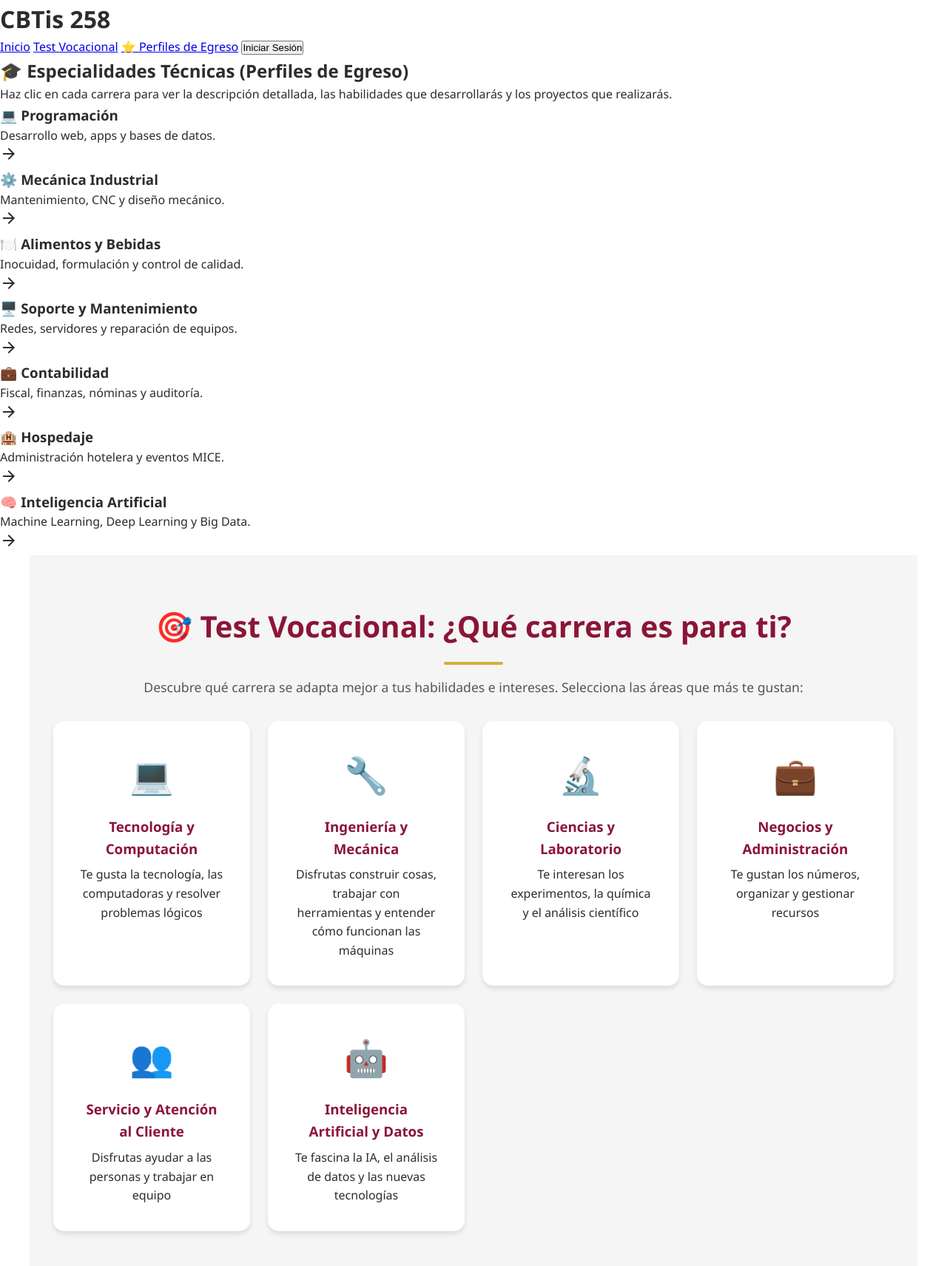
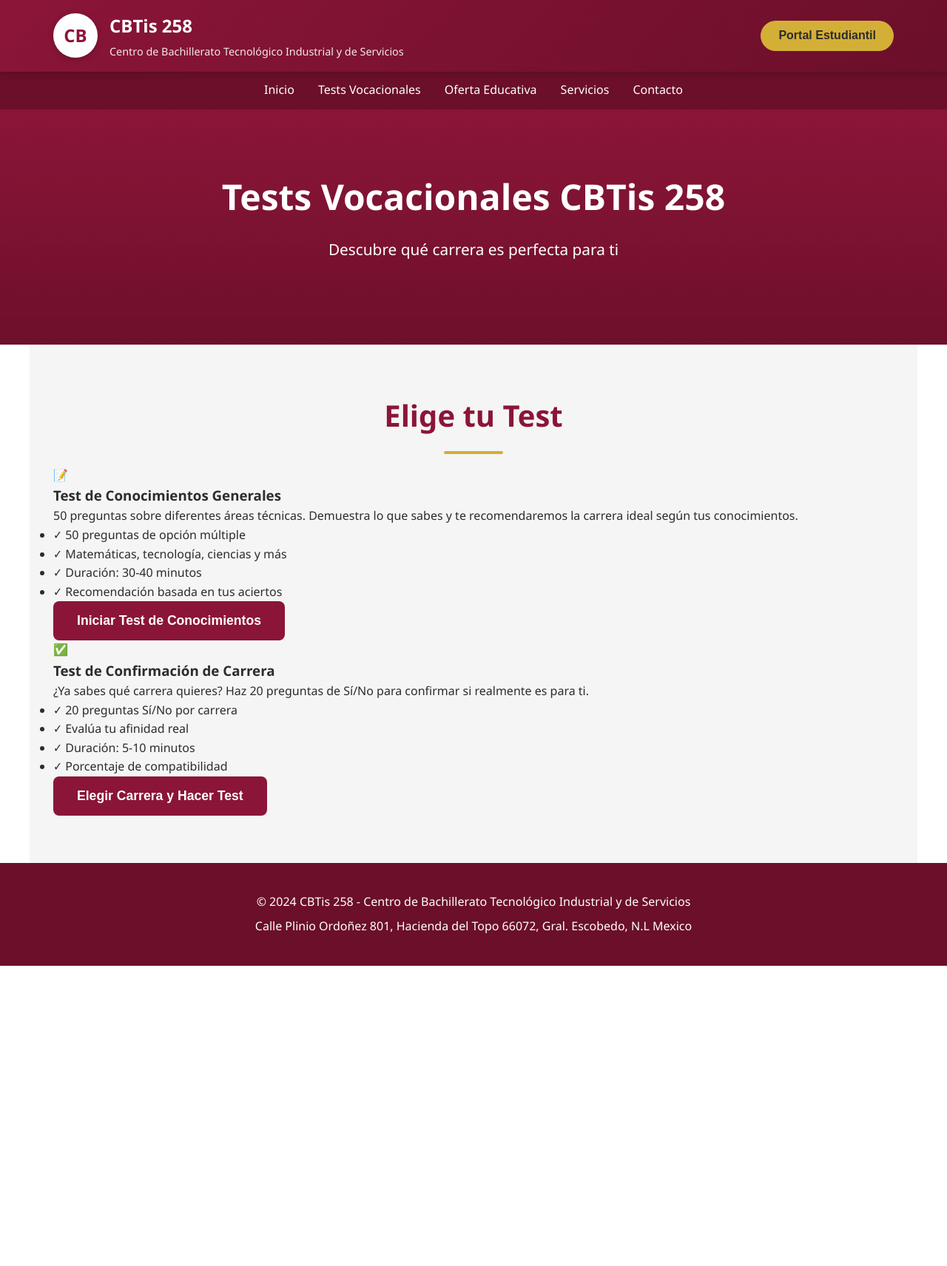
Before and after one commit to Diego-Carballo8/PAGINA_CBTIS258, a plain HTML site: page test.html in a window 1280 px wide. Shown: the whole page at 74% size. After the commit the page ends 1306 px from the top, so only its background shows below. Drawn offline with Linux system fonts and the light colour scheme; a script that the page names is missing.

Commit message:
Update test.html

```diff
--- a/test.html
+++ b/test.html
@@ -3,148 +3,194 @@
 <head>
     <meta charset="UTF-8">
     <meta name="viewport" content="width=device-width, initial-scale=1.0">
-    <title>CBTis 258 - Perfiles de Egreso</title>
+    <title>CBTis 258 - Tests Vocacionales</title>
     <link rel="stylesheet" href="styles.css">
-    <link href="https://fonts.googleapis.com/icon?family=Material+Icons" rel="stylesheet">
 </head>
 <body>
-
-    <header class="main-header">
-        <h1>CBTis 258</h1>
-        <nav>
-            <a href="index.html#inicio">Inicio</a>
-            <a href="test.html#test-vocacional">Test Vocacional</a>
-            <a href="#" class="nav-button active">⭐ Perfiles de Egreso</a>
-            <button class="nav-button primary" onclick="openLoginModal()">Iniciar Sesión</button>
-        </nav>
+    <!-- Header -->
+    <header class="header">
+        <div class="header-top">
+            <div class="logo-section">
+                <div class="logo">CB</div>
+                <div class="school-info">
+                    <h2>CBTis 258</h2>
+                    <p>Centro de Bachillerato Tecnológico Industrial y de Servicios</p>
+                </div>
+            </div>
+            <button class="login-btn" onclick="openLoginModal()">Portal Estudiantil</button>
+        </div>
     </header>
 
-    <main>
-        <section id="carreras" class="careers-list-section">
-            <h2>🎓 Especialidades Técnicas (Perfiles de Egreso)</h2>
-            <p>Haz clic en cada carrera para ver la descripción detallada, las habilidades que desarrollarás y los proyectos que realizarás.</p>
+    <!-- Navigation -->
+    <nav class="nav">
+        <div class="nav-container">
+            <ul>
+                <li><a href="index.html#inicio">Inicio</a></li>
+                <li><a href="#tests">Tests Vocacionales</a></li>
+                <li><a href="index.html#oferta">Oferta Educativa</a></li>
+                <li><a href="index.html#servicios">Servicios</a></li>
+                <li><a href="index.html#contacto">Contacto</a></li>
+            </ul>
+        </div>
+    </nav>
 
-            <div class="career-grid detail-view">
-                <div class="detail-card" onclick="openCareerModal('programacion')">
-                    <h3>💻 Programación</h3>
-                    <p>Desarrollo web, apps y bases de datos.</p>
-                    <span class="material-icons">arrow_forward</span>
+    <!-- Hero Section -->
+    <section class="hero" id="tests">
+        <h2>Tests Vocacionales CBTis 258</h2>
+        <p>Descubre qué carrera es perfecta para ti</p>
+    </section>
+
+    <!-- Test Selection -->
+    <section class="section">
+        <h2 class="section-title">Elige tu Test</h2>
+        <div class="test-selection-grid">
+            <!-- Test 1: Examen de Conocimientos -->
+            <div class="test-type-card">
+                <div class="test-icon-big">📝</div>
+                <h3>Test de Conocimientos Generales</h3>
+                <p>50 preguntas sobre diferentes áreas técnicas. Demuestra lo que sabes y te recomendaremos la carrera ideal según tus conocimientos.</p>
+                <ul class="test-features">
+                    <li>✓ 50 preguntas de opción múltiple</li>
+                    <li>✓ Matemáticas, tecnología, ciencias y más</li>
+                    <li>✓ Duración: 30-40 minutos</li>
+                    <li>✓ Recomendación basada en tus aciertos</li>
+                </ul>
+                <button class="test-btn primary" onclick="startKnowledgeTest()">Iniciar Test de Conocimientos</button>
             </div>
 
-                <div class="detail-card" onclick="openCareerModal('mecanica')">
-                    <h3>⚙️ Mecánica Industrial</h3>
-                    <p>Mantenimiento, CNC y diseño mecánico.</p>
-                    <span class="material-icons">arrow_forward</span>
+            <!-- Test 2: Tests de Confirmación por Carrera -->
+            <div class="test-type-card">
+                <div class="test-icon-big">✅</div>
+                <h3>Test de Confirmación de Carrera</h3>
+                <p>¿Ya sabes qué carrera quieres? Haz 20 preguntas de Sí/No para confirmar si realmente es para ti.</p>
+                <ul class="test-features">
+                    <li>✓ 20 preguntas Sí/No por carrera</li>
+                    <li>✓ Evalúa tu afinidad real</li>
+                    <li>✓ Duración: 5-10 minutos</li>
+                    <li>✓ Porcentaje de compatibilidad</li>
+                </ul>
+                <button class="test-btn primary" onclick="showCareerSelection()">Elegir Carrera y Hacer Test</button>
             </div>
-
-                <div class="detail-card" onclick="openCareerModal('alimentos')">
-                    <h3>🍽️ Alimentos y Bebidas</h3>
-                    <p>Inocuidad, formulación y control de calidad.</p>
-                    <span class="material-icons">arrow_forward</span>
-                </div>
-
-                <div class="detail-card" onclick="openCareerModal('soporte')">
-                    <h3>🖥️ Soporte y Mantenimiento</h3>
-                    <p>Redes, servidores y reparación de equipos.</p>
-                    <span class="material-icons">arrow_forward</span>
-                </div>
-
-                <div class="detail-card" onclick="openCareerModal('contabilidad')">
-                    <h3>💼 Contabilidad</h3>
-                    <p>Fiscal, finanzas, nóminas y auditoría.</p>
-                    <span class="material-icons">arrow_forward</span>
-                </div>
-
-                <div class="detail-card" onclick="openCareerModal('hospedaje')">
-                    <h3>🏨 Hospedaje</h3>
-                    <p>Administración hotelera y eventos MICE.</p>
-                    <span class="material-icons">arrow_forward</span>
-                </div>
-
-                <div class="detail-card" onclick="openCareerModal('ia')">
-                    <h3>🧠 Inteligencia Artificial</h3>
-                    <p>Machine Learning, Deep Learning y Big Data.</p>
-                    <span class="material-icons">arrow_forward</span>
-                </div>
-
         </div>
     </section>
 
-        <!-- Copiado: Test Vocacional -->
-        <section class="section" id="test-vocacional">
-            <h2 class="section-title">🎯 Test Vocacional: ¿Qué carrera es para ti?</h2>
-            <p class="test-intro">Descubre qué carrera se adapta mejor a tus habilidades e intereses. Selecciona las áreas que más te gustan:</p>
-
-            <div class="test-container">
-                <div class="test-options">
-                    <div class="test-card" data-skills="programacion,ia,robotica,soporte">
-                        <div class="test-icon">💻</div>
-                        <h3>Tecnología y Computación</h3>
-                        <p>Te gusta la tecnología, las computadoras y resolver problemas lógicos</p>
+    <!-- Career Selection Modal (for confirmation test) -->
+    <div class="modal" id="careerSelectionModal">
+        <div class="modal-content modal-large">
+            <button class="close-btn" onclick="closeCareerSelection()">✕</button>
+            <h2 class="modal-title">Selecciona una Carrera para Evaluar</h2>
+            <p style="text-align: center; color: #666; margin-bottom: 2rem;">
+                Elige la carrera que te interesa y responde 20 preguntas para saber si es la indicada para ti
+            </p>
+            <div class="career-selection-grid">
+                <div class="career-select-card" onclick="startConfirmationTest('programacion')">
+                    <div class="career-icon">💻</div>
+                    <h3>Programación</h3>
                 </div>
-
-                    <div class="test-card" data-skills="mecanica,robotica">
-                        <div class="test-icon">🔧</div>
-                        <h3>Ingeniería y Mecánica</h3>
-                        <p>Disfrutas construir cosas, trabajar con herramientas y entender cómo funcionan las máquinas</p>
+                <div class="career-select-card" onclick="startConfirmationTest('mecanica')">
+                    <div class="career-icon">⚙️</div>
+                    <h3>Mecánica Industrial</h3>
                 </div>
-
-                    <div class="test-card" data-skills="alimentos">
-                        <div class="test-icon">🔬</div>
-                        <h3>Ciencias y Laboratorio</h3>
-                        <p>Te interesan los experimentos, la química y el análisis científico</p>
+                <div class="career-select-card" onclick="startConfirmationTest('alimentos')">
+                    <div class="career-icon">🍽️</div>
+                    <h3>Alimentos y Bebidas</h3>
                 </div>
-
-                    <div class="test-card" data-skills="contabilidad,hospedaje">
-                        <div class="test-icon">💼</div>
-                        <h3>Negocios y Administración</h3>
-                        <p>Te gustan los números, organizar y gestionar recursos</p>
+                <div class="career-select-card" onclick="startConfirmationTest('soporte')">
+                    <div class="career-icon">🖥️</div>
+                    <h3>Soporte y Mantenimiento</h3>
                 </div>
-
-                    <div class="test-card" data-skills="hospedaje">
-                        <div class="test-icon">👥</div>
-                        <h3>Servicio y Atención al Cliente</h3>
-                        <p>Disfrutas ayudar a las personas y trabajar en equipo</p>
+                <div class="career-select-card" onclick="startConfirmationTest('contabilidad')">
+                    <div class="career-icon">💼</div>
+                    <h3>Contabilidad</h3>
                 </div>
-
-                    <div class="test-card" data-skills="ia,programacion">
-                        <div class="test-icon">🤖</div>
-                        <h3>Inteligencia Artificial y Datos</h3>
-                        <p>Te fascina la IA, el análisis de datos y las nuevas tecnologías</p>
+                <div class="career-select-card" onclick="startConfirmationTest('hospedaje')">
+                    <div class="career-icon">🏨</div>
+                    <h3>Hospedaje</h3>
+                </div>
+                <div class="career-select-card" onclick="startConfirmationTest('robotica')">
+                    <div class="career-icon">🤖</div>
+                    <h3>Robótica</h3>
+                </div>
+                <div class="career-select-card" onclick="startConfirmationTest('ia')">
+                    <div class="career-icon">🧠</div>
+                    <h3>Inteligencia Artificial</h3>
+                </div>
+            </div>
         </div>
     </div>
 
-                <div class="test-results" id="testResults" style="display: none;">
-                    <h3>Carreras recomendadas para ti:</h3>
-                    <div id="recommendedCareers"></div>
+    <!-- Test Container -->
+    <div class="modal" id="testModal">
+        <div class="modal-content modal-xlarge">
+            <button class="close-btn" onclick="closeTest()">✕</button>
+
+            <!-- Progress Bar -->
+            <div class="progress-container">
+                <div class="progress-bar" id="testProgressBar"></div>
+                <p class="progress-text">
+                    Pregunta <span id="currentQuestionNum">1</span> de <span id="totalQuestionsNum">50</span>
+                </p>
             </div>
+
+            <!-- Test Content -->
+            <div id="testContent"></div>
+
+            <!-- Navigation -->
+            <div class="test-navigation">
+                <button class="test-btn secondary" id="testPrevBtn" onclick="previousTestQuestion()" style="display: none;">
+                    ← Anterior
+                </button>
+                <button class="test-btn primary" id="testNextBtn" onclick="nextTestQuestion()">
+                    Siguiente →
+                </button>
+                <button class="test-btn success" id="testFinishBtn" onclick="finishCurrentTest()" style="display: none;">
+                    Ver Resultados 🎓
+                </button>
             </div>
-        </section>
-    </main>
 
-    <div id="careerModal" class="modal">
-        <div class="modal-content large" id="careerModalContent">
+            <!-- Results -->
+            <div id="testResults" style="display: none;"></div>
         </div>
     </div>
 
-    <div id="loginModal" class="modal">
+    <!-- Login Modal -->
+    <div class="modal" id="loginModal">
         <div class="modal-content">
-            <span class="close-button" onclick="closeLoginModal()">&times;</span>
-            <h2>🔑 Iniciar Sesión (Alumnos)</h2>
+            <button class="close-btn" onclick="closeLoginModal()">✕</button>
+            <h2 class="modal-title">Portal Estudiantil</h2>
             <form id="loginForm" onsubmit="handleLogin(event)">
-                <label for="controlNumber">Número de Control (8 dígitos)</label>
-                <input type="number" id="controlNumber" required minlength="8" maxlength="8">
-                <p id="controlError" class="error-message">Debe ser un número de control de 8 dígitos.</p>
-
+                <div class="form-group">
+                    <label for="controlNumber">Número de Control</label>
+                    <input
+                        type="text"
+                        id="controlNumber"
+                        placeholder="Ej: 20240001"
+                        required
+                    >
+                    <span class="error" id="controlError">Número de control inválido (8 dígitos)</span>
+                </div>
+                <div class="form-group">
                     <label for="email">Correo Institucional</label>
-                <input type="email" id="email" required placeholder="tu.nombre@cbtis258.edu.mx">
-                <p id="emailError" class="error-message">Debe ser un correo con dominio @cbtis258.edu.mx.</p>
-
-                <button type="submit" class="primary-button">Acceder al Portal</button>
+                    <input
+                        type="email"
+                        id="email"
+                        placeholder="ejemplo@cbtis258.edu.mx"
+                        required
+                    >
+                    <span class="error" id="emailError">Debe usar correo @cbtis258.edu.mx</span>
+                </div>
+                <button type="submit" class="submit-btn">Iniciar Sesión</button>
             </form>
         </div>
     </div>
 
+    <!-- Footer -->
+    <footer class="footer">
+        <p>&copy; 2024 CBTis 258 - Centro de Bachillerato Tecnológico Industrial y de Servicios</p>
+        <p>Calle Plinio Ordoñez 801, Hacienda del Topo 66072, Gral. Escobedo, N.L Mexico</p>
+    </footer>
+
     <script src="script.js"></script>
+    <script src="test.js"></script>
 </body>
 </html>
```
Lines whose indentation alone changed are shown as unchanged.
